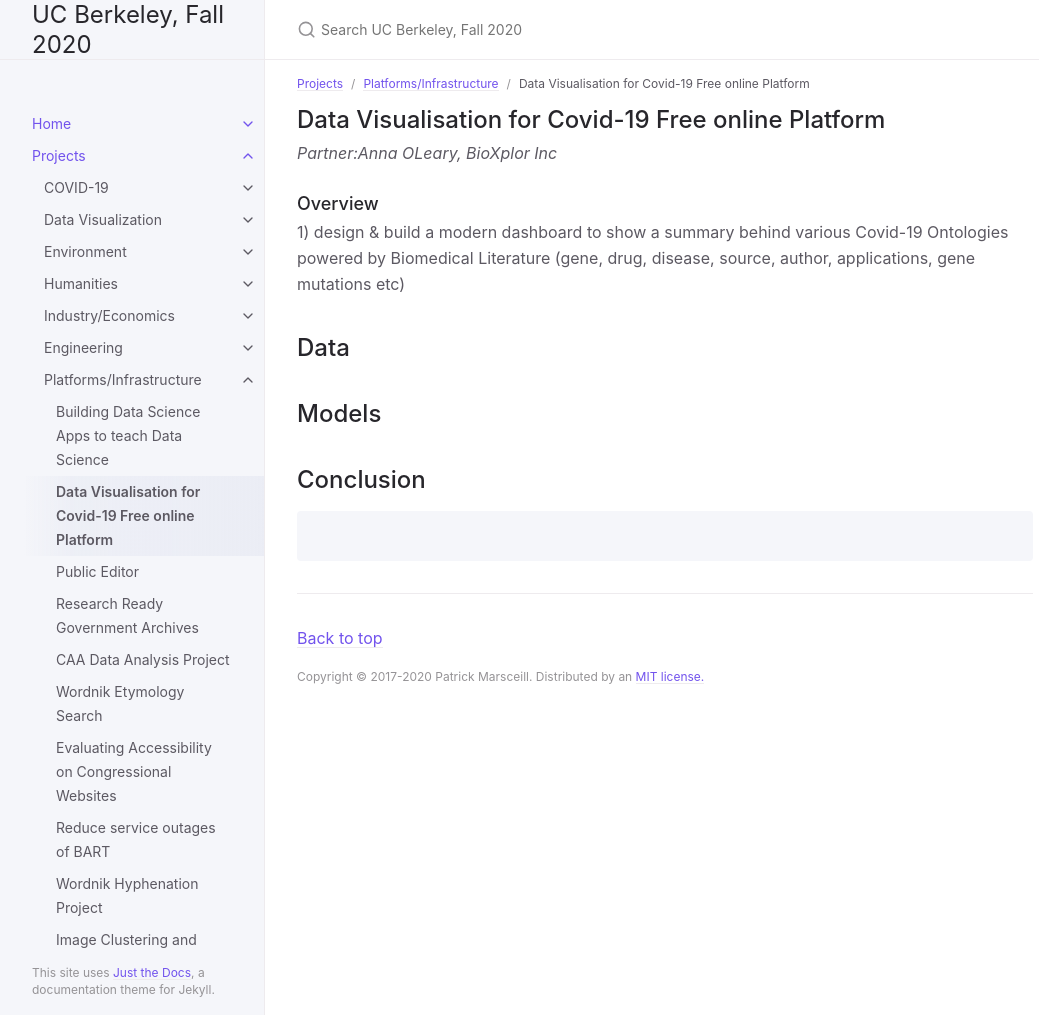
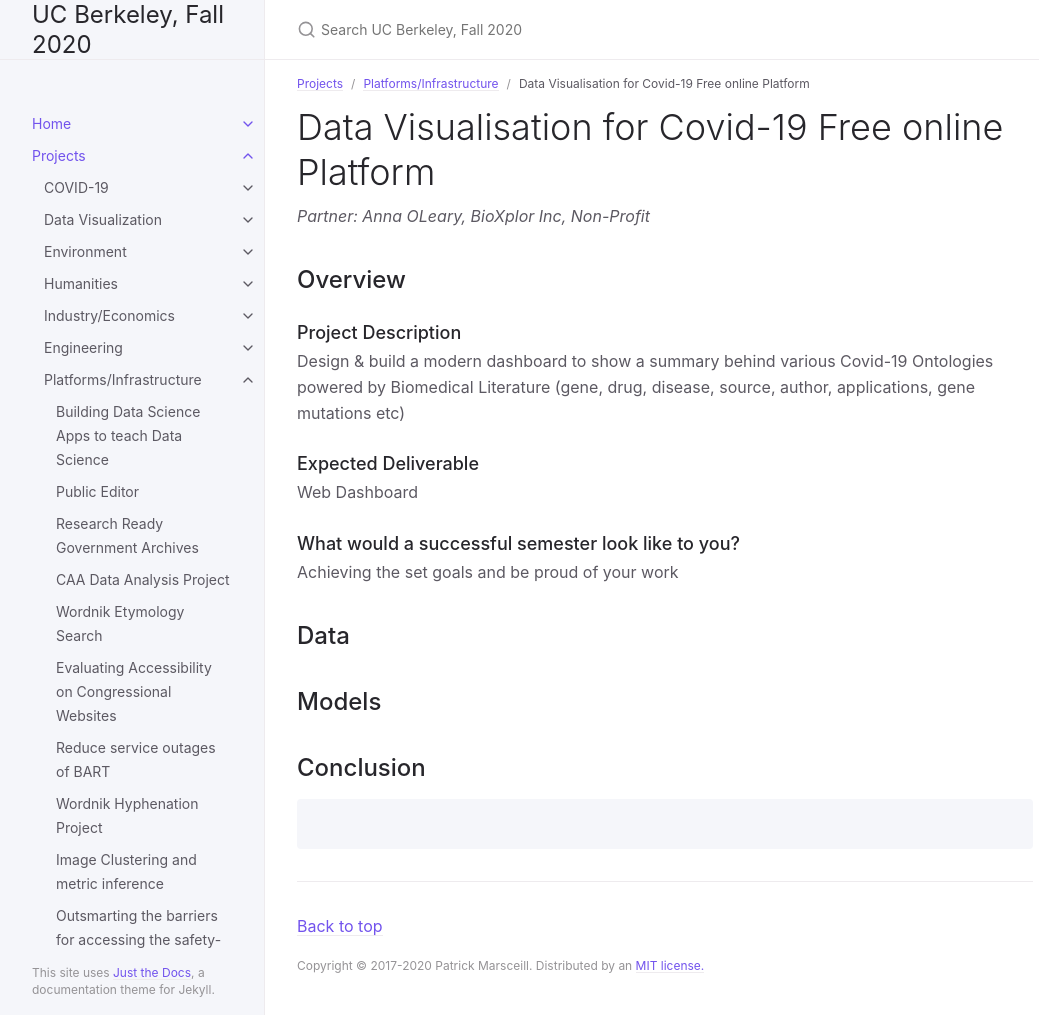
Before and after one commit to DS-Discovery/ds-discovery.github.io, a Jekyll site: the page built from Projects/Platforms:Infrastructure/PI-Data Visualisation for Covid-19 Free online Platform.md, in a window 1280 px wide and 1015 px high. Shown: the whole window, without its empty margins (107-1146 px from the left). Built offline with Jekyll 4.4.1, drawn with Linux system fonts in a browser that asks for light colours.

Commit message:
Update PI-Data Visualisation for Covid-19 Free online Platform.md

```diff
--- a/Projects/Platforms:Infrastructure/PI-Data Visualisation for Covid-19 Free online Platform.md
+++ b/Projects/Platforms:Infrastructure/PI-Data Visualisation for Covid-19 Free online Platform.md
@@ -3,16 +3,20 @@ layout: default
 title: Data Visualisation for Covid-19 Free online Platform
 parent: Platforms/Infrastructure
 grand_parent: Projects
-nav_order: 0
+nav_order: 8
 ---
 
 
-## Data Visualisation for Covid-19 Free online Platform
-*Partner:Anna OLeary, BioXplor Inc*
+# Data Visualisation for Covid-19 Free online Platform
+*Partner: Anna OLeary, BioXplor Inc, Non-Profit*
 
-### Overview
-
-1) design & build a modern dashboard to show a summary behind various Covid-19 Ontologies powered by Biomedical Literature (gene, drug, disease, source, author, applications, gene mutations etc)
+## Overview
+### Project Description
+Design & build a modern dashboard to show a summary behind various Covid-19 Ontologies powered by Biomedical Literature (gene, drug, disease, source, author, applications, gene mutations etc)
+### Expected Deliverable
+Web Dashboard
+### What would a successful semester look like to you?
+Achieving the set goals and be proud of your work
 
 ## Data
 
```
